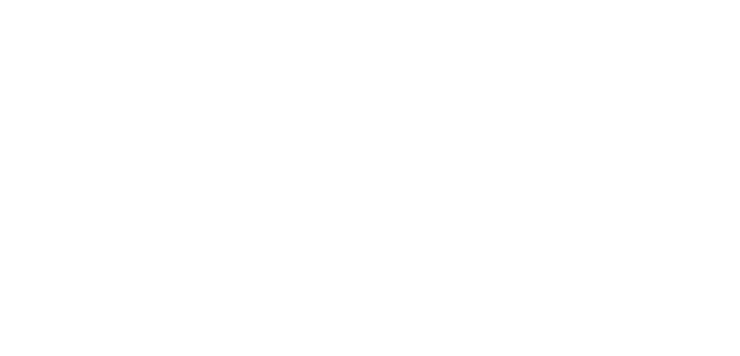
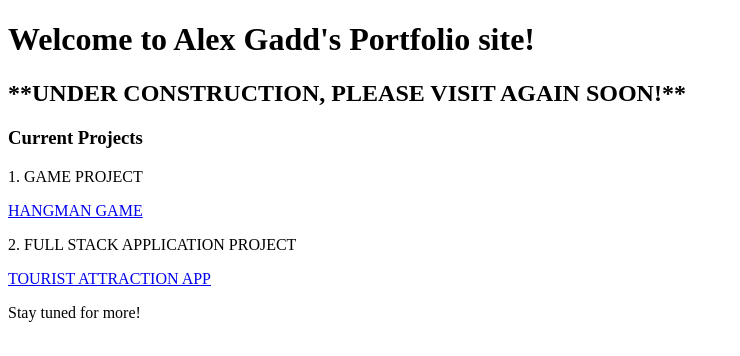
Before and after one commit to alexgadd1/alexGaddPortfolio, a plain HTML site: page index.html in a window 1280 px wide. Shown: the whole page, without its empty margins (0-740 px from the left). Drawn offline with Linux system fonts and the light colour scheme.

Commit message:
HTML updated

```diff
--- a/index.html
+++ b/index.html
@@ -1,9 +1,20 @@
 <!DOCTYPE html>
 <html>
 <head>
-	<title></title>
+	  <link rel="stylesheet" type="text/css" href="style.css">
 </head>
 <body>
+		<title>ALEX GADD PORTFOLIO!</title>
+	<h1>Welcome to Alex Gadd's Portfolio site!</h1>
+	<h2>**UNDER CONSTRUCTION, PLEASE VISIT AGAIN SOON!**</h2>
+		<div></div>
+	<h3>Current Projects</h3>
+		<p>1. GAME PROJECT</p>
+		<a href="http://teller-winston-67170.bitballoon.com/">HANGMAN GAME</a>
+		<p>2. FULL STACK APPLICATION PROJECT</p>
+		<a href="https://protected-spire-54257.herokuapp.com/attractions">TOURIST ATTRACTION APP</a>
+
+		<p>Stay tuned for more!</p>
 
 </body>
 </html>
```
